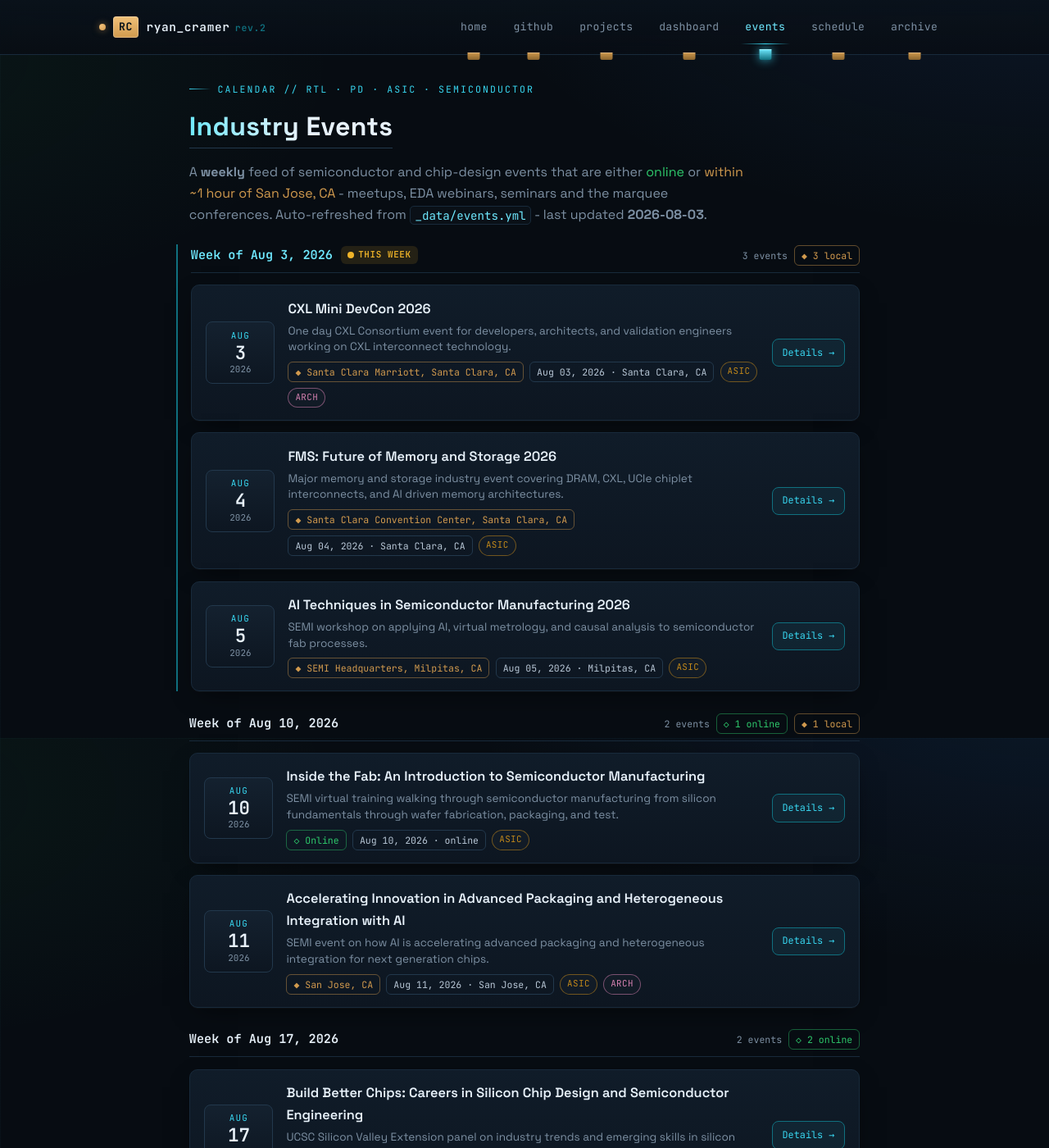
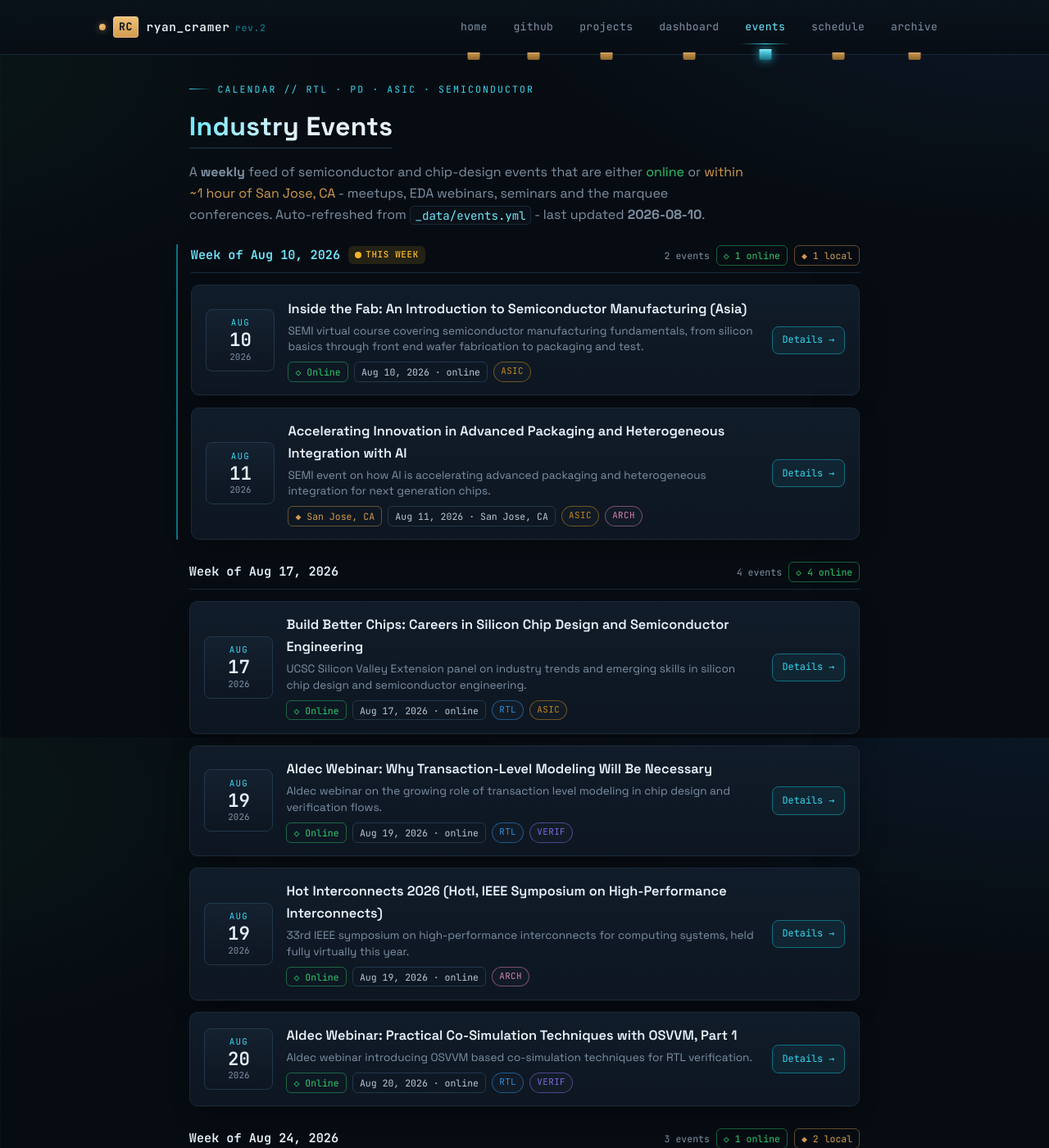
Before and after one commit to ryancramuh/ryancramuh.github.io, a Jekyll site: the page built from events.html, in a window 1280 px wide and 1400 px high. Shown: the whole window at 82% size. Built offline with Jekyll 4.4.1, drawn with Linux system fonts in a browser that asks for light colours; some of the changed text lies outside the part shown.

Commit message:
chore(events): weekly automated refresh

```diff
--- a/_data/events.yml
+++ b/_data/events.yml
@@ -23,57 +23,20 @@
 #   tags [rtl,pd,asic,verif,arch,eda,papers], tentative (optional bool).
 # =============================================================================
 
-refreshed: "2026-08-03"
-this_week: "2026-08-03"
+refreshed: "2026-08-10"
+this_week: "2026-08-10"
 
 events:
-  # --- Week of Aug 03, 2026  (current) ------------
-  - name: CXL Mini DevCon 2026
-    date: '2026-08-03'
-    week_of: '2026-08-03'
-    date_display: Aug 03, 2026 · Santa Clara, CA
-    mode: local
-    location: Santa Clara Marriott, Santa Clara, CA
-    url: https://computeexpresslink.org/cxl-mini-devcon-2026/
-    desc: One day CXL Consortium event for developers, architects, and validation engineers working on CXL
-      interconnect technology.
-    tags:
-    - asic
-    - arch
-
-  - name: 'FMS: Future of Memory and Storage 2026'
-    date: '2026-08-04'
-    week_of: '2026-08-03'
-    date_display: Aug 04, 2026 · Santa Clara, CA
-    mode: local
-    location: Santa Clara Convention Center, Santa Clara, CA
-    url: https://futurememorystorage.com/
-    desc: Major memory and storage industry event covering DRAM, CXL, UCIe chiplet interconnects, and AI
-      driven memory architectures.
-    tags:
-    - asic
-
-  - name: AI Techniques in Semiconductor Manufacturing 2026
-    date: '2026-08-05'
-    week_of: '2026-08-03'
-    date_display: Aug 05, 2026 · Milpitas, CA
-    mode: local
-    location: SEMI Headquarters, Milpitas, CA
-    url: https://www.semi.org/en/event/ai-techniques-workshop
-    desc: SEMI workshop on applying AI, virtual metrology, and causal analysis to semiconductor fab processes.
-    tags:
-    - asic
-
-  # --- Week of Aug 10, 2026 ------------
-  - name: 'Inside the Fab: An Introduction to Semiconductor Manufacturing'
+  # --- Week of Aug 10, 2026  (current) ------------
+  - name: 'Inside the Fab: An Introduction to Semiconductor Manufacturing (Asia)'
     date: '2026-08-10'
     week_of: '2026-08-10'
     date_display: Aug 10, 2026 · online
     mode: online
     location: Online
     url: https://www.semi.org/en/event/inside-fab-introduction-semiconductor-manufacturing-asia
-    desc: SEMI virtual training walking through semiconductor manufacturing from silicon fundamentals through
-      wafer fabrication, packaging, and test.
+    desc: SEMI virtual course covering semiconductor manufacturing fundamentals, from silicon basics through
+      front end wafer fabrication to packaging and test.
     tags:
     - asic
 
@@ -104,6 +67,19 @@ events:
     - rtl
     - asic
 
+  - name: 'Aldec Webinar: Why Transaction-Level Modeling Will Be Necessary'
+    date: '2026-08-19'
+    week_of: '2026-08-17'
+    date_display: Aug 19, 2026 · online
+    mode: online
+    location: Online
+    url: https://events.teams.microsoft.com/event/784f9700-a653-458f-8fbe-a22b276eeb24@81539b6f-c580-4912-b12f-f323cf32ce96
+    desc: Aldec webinar on the growing role of transaction level modeling in chip design and verification
+      flows.
+    tags:
+    - rtl
+    - verif
+
   - name: Hot Interconnects 2026 (HotI, IEEE Symposium on High-Performance Interconnects)
     date: '2026-08-19'
     week_of: '2026-08-17'
@@ -116,11 +92,23 @@ events:
     tags:
     - arch
 
+  - name: 'Aldec Webinar: Practical Co-Simulation Techniques with OSVVM, Part 1'
+    date: '2026-08-20'
+    week_of: '2026-08-17'
+    date_display: Aug 20, 2026 · online
+    mode: online
+    location: Online
+    url: https://resources.aldec.com/acton/media/23474/practical-co-simulation-techniques-with-osvvm-part-1-getting-started-with-osvvm-co-simulation-us
+    desc: Aldec webinar introducing OSVVM based co-simulation techniques for RTL verification.
+    tags:
+    - rtl
+    - verif
+
   # --- Week of Aug 24, 2026 ------------
   - name: Hot Chips 2026 (HC38)
     date: '2026-08-24'
     week_of: '2026-08-24'
-    date_display: Aug 24, 2026 · Stanford, CA
+    date_display: Aug 23 to 25, 2026 · Stanford, CA
     mode: local
     location: Memorial Auditorium, Stanford University, Palo Alto, CA
     url: https://hotchips.org/
@@ -130,13 +118,25 @@ events:
     - arch
     - asic
 
+  - name: 'Aldec Webinar: Simplifying DO-254 Compliance for FPGA Designs'
+    date: '2026-08-26'
+    week_of: '2026-08-24'
+    date_display: Aug 26, 2026 · online
+    mode: online
+    location: Online
+    url: https://events.teams.microsoft.com/event/32da3010-66d5-4e8e-9865-cfca943baacc@81539b6f-c580-4912-b12f-f323cf32ce96
+    desc: Aldec webinar on practical approaches to DO-254 compliance for FPGA based designs.
+    tags:
+    - verif
+    - rtl
+
   - name: Semiconductor-MedTech Ecosystem Summit 2026
     date: '2026-08-27'
     week_of: '2026-08-24'
     date_display: Aug 27, 2026 · Milpitas, CA
     mode: local
-    location: Milpitas, CA
-    url: https://www.semi.org/en/industry-groups/smart-medtech/events-and-news
+    location: SEMI Headquarters, Milpitas, CA
+    url: https://www.semi.org/en/event/semiconductor-medtech-ecosystem-summit
     desc: SEMI Smart MedTech summit connecting semiconductor and medical device leaders on advanced chip
       and packaging technology for medical devices.
     tags:
@@ -154,6 +154,18 @@ events:
       ecosystem updates.
     tags:
     - asic
+
+  - name: 'Aldec Webinar: Practical Co-Simulation Techniques with OSVVM, Part 2 (RISC-V Co-Development)'
+    date: '2026-09-03'
+    week_of: '2026-08-31'
+    date_display: Sep 03, 2026 · online
+    mode: online
+    location: Online
+    url: https://resources.aldec.com/acton/media/23474/practical-co-simulation-techniques-with-osvvm-part-2-risc-v-software-and-logic-co-development-us
+    desc: Aldec webinar on co-simulating RISC-V software with RTL logic using OSVVM.
+    tags:
+    - rtl
+    - verif
 
   # --- Week of Sep 07, 2026 ------------
   - name: Future of Computing 2026
@@ -197,7 +209,58 @@ events:
     - arch
     - asic
 
+  - name: Automotive Electronics Forum 2026
+    date: '2026-09-17'
+    week_of: '2026-09-14'
+    date_display: Sep 17, 2026 · Santa Clara, CA
+    mode: local
+    location: Agilent/Keysight Campus, Santa Clara, CA
+    url: https://www.jedec.org/auto-forum-2026
+    desc: JEDEC forum on semiconductor and memory standards for automotive electronics, covering reliability
+      and system design.
+    tags:
+    - asic
+
+  # --- Week of Sep 21, 2026 ------------
+  - name: GSA US Executive Forum 2026
+    date: '2026-09-22'
+    week_of: '2026-09-21'
+    date_display: Sep 22, 2026 · Menlo Park, CA
+    mode: local
+    location: Rosewood Sand Hill, Menlo Park, CA
+    url: https://www.gsaglobal.org/events/
+    desc: Global Semiconductor Alliance executive forum bringing together industry leaders to discuss semiconductor
+      ecosystem trends.
+    tags:
+    - asic
+    tentative: true
+
+  - name: TSMC 2026 North America OIP Ecosystem Forum
+    date: '2026-09-23'
+    week_of: '2026-09-21'
+    date_display: Sep 23, 2026 · Santa Clara, CA
+    mode: local
+    location: Santa Clara Convention Center, Santa Clara, CA
+    url: https://pr.tsmc.com/english/events/tsmc-events
+    desc: TSMC's annual Open Innovation Platform forum showcasing process, design enablement, and EDA ecosystem
+      updates for advanced nodes.
+    tags:
+    - asic
+    - eda
+
   # --- Week of Oct 12, 2026 ------------
+  - name: OCP Global Summit 2026
+    date: '2026-10-12'
+    week_of: '2026-10-12'
+    date_display: Oct 12 to 15, 2026 · San Jose, CA
+    mode: local
+    location: San Jose Convention Center, San Jose, CA
+    url: https://www.opencompute.org/summit/global-summit
+    desc: Open Compute Project's flagship summit on open hardware and system architecture for AI and data
+      center infrastructure.
+    tags:
+    - arch
+
   - name: SEMICON West 2026
     date: '2026-10-13'
     week_of: '2026-10-12'
```
